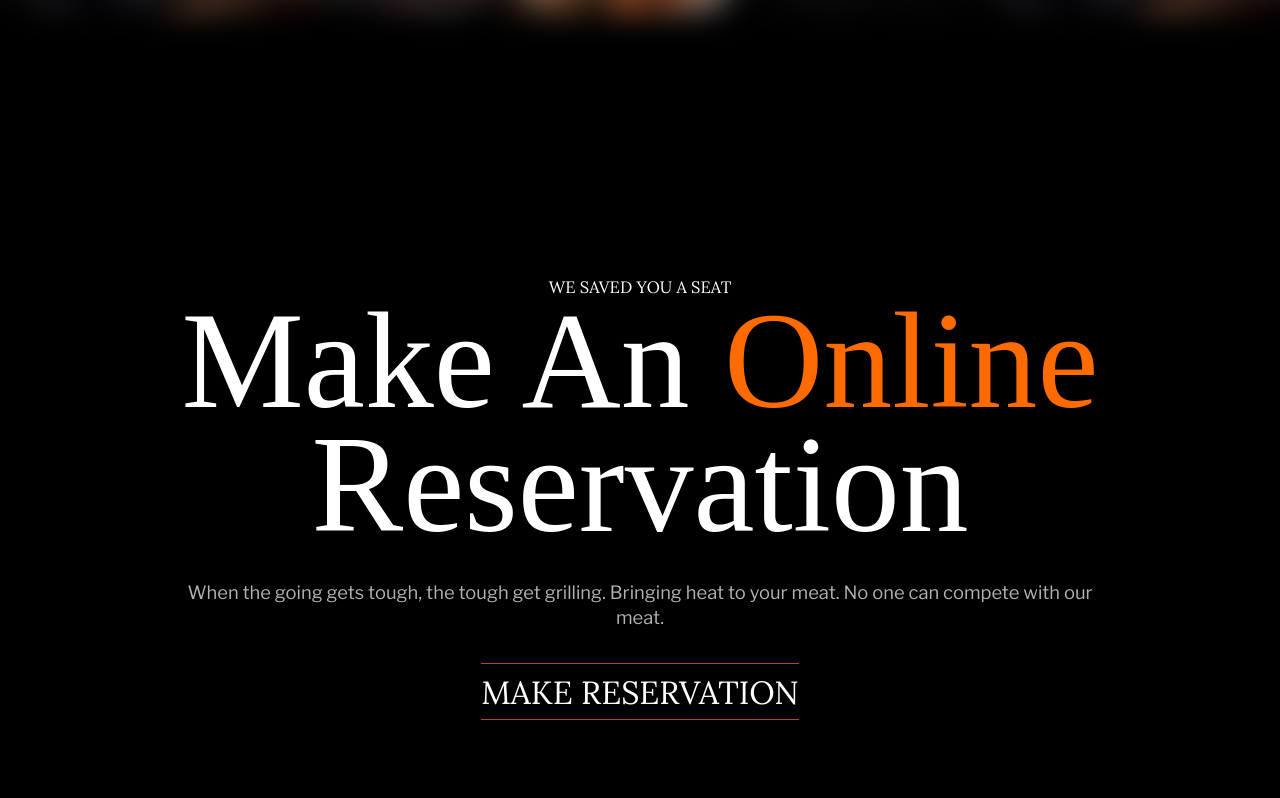
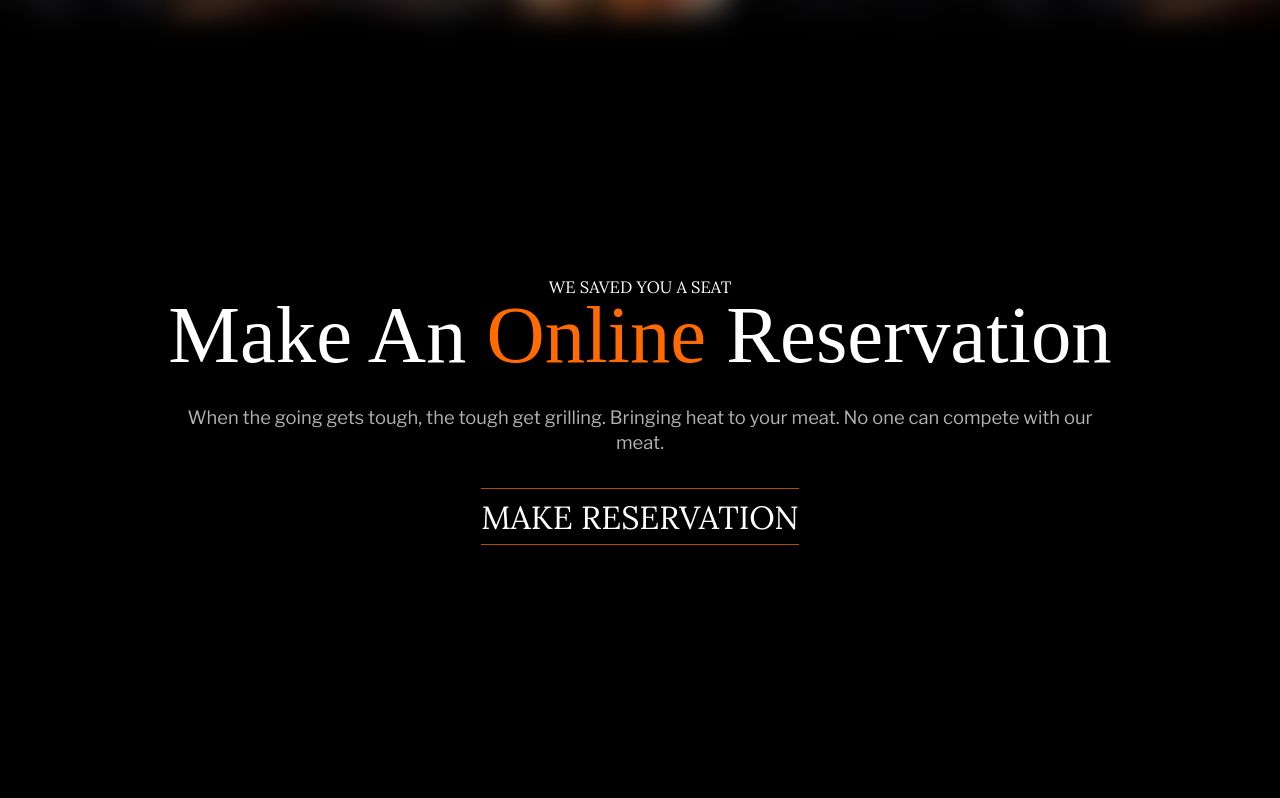
Before and after one commit to nazmus767921/Restaurant_project-1.00, a React (Vite) app: page / in a window 1280 px wide. Shown: the part 2171-2969 px from the top of the page. Built offline with nearby package versions, Linux system fonts and the light colour scheme; a web font is replaced by a local one.

Commit message:
font size adjusted

```diff
--- a/src/components/UI/Reservation/styles/Reservation.styles.js
+++ b/src/components/UI/Reservation/styles/Reservation.styles.js
@@ -33,7 +33,7 @@ export const Wrapper = styled.div`
 		h2 {
 			font-size: 3em;
 			@media screen and (${devices["2xl"]}) {
-				font-size: 7.5em;
+				font-size: 4.4em;
 			}
 		}
 		h2 > span.cursive {
```
